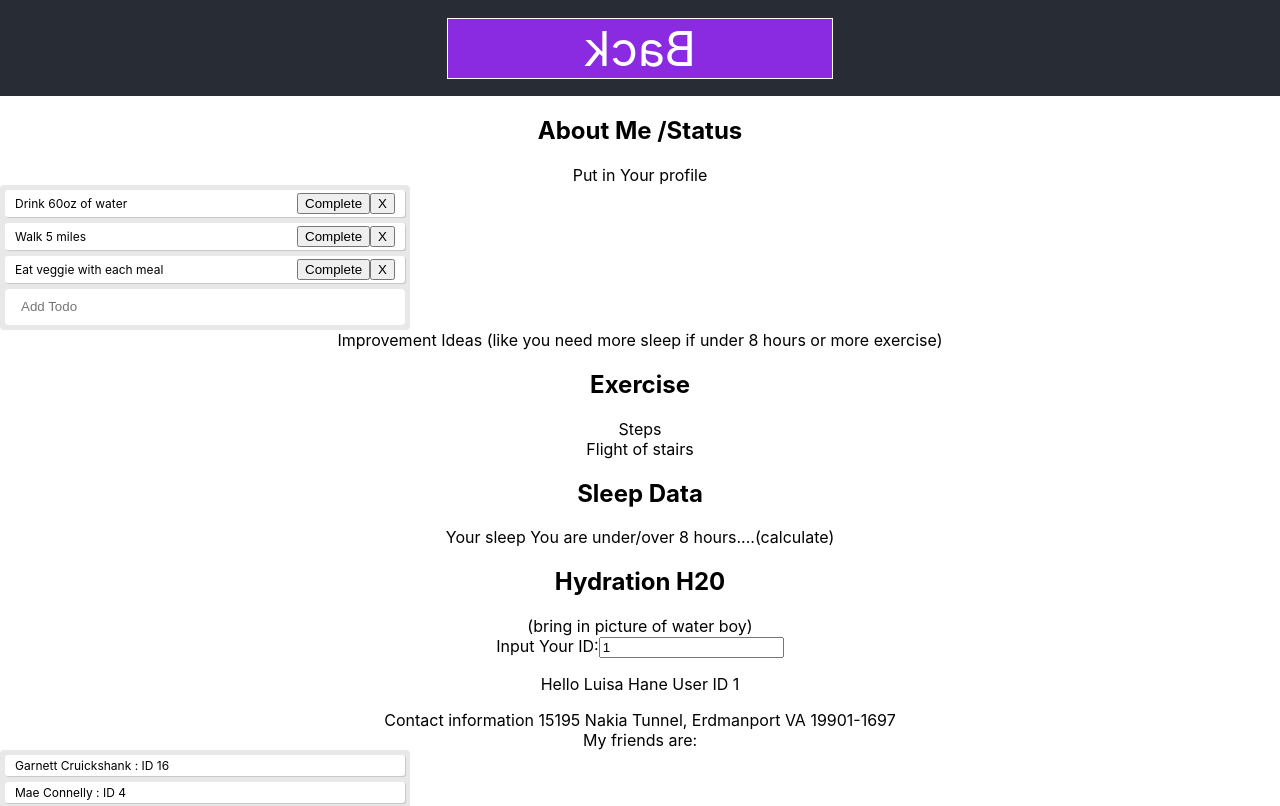
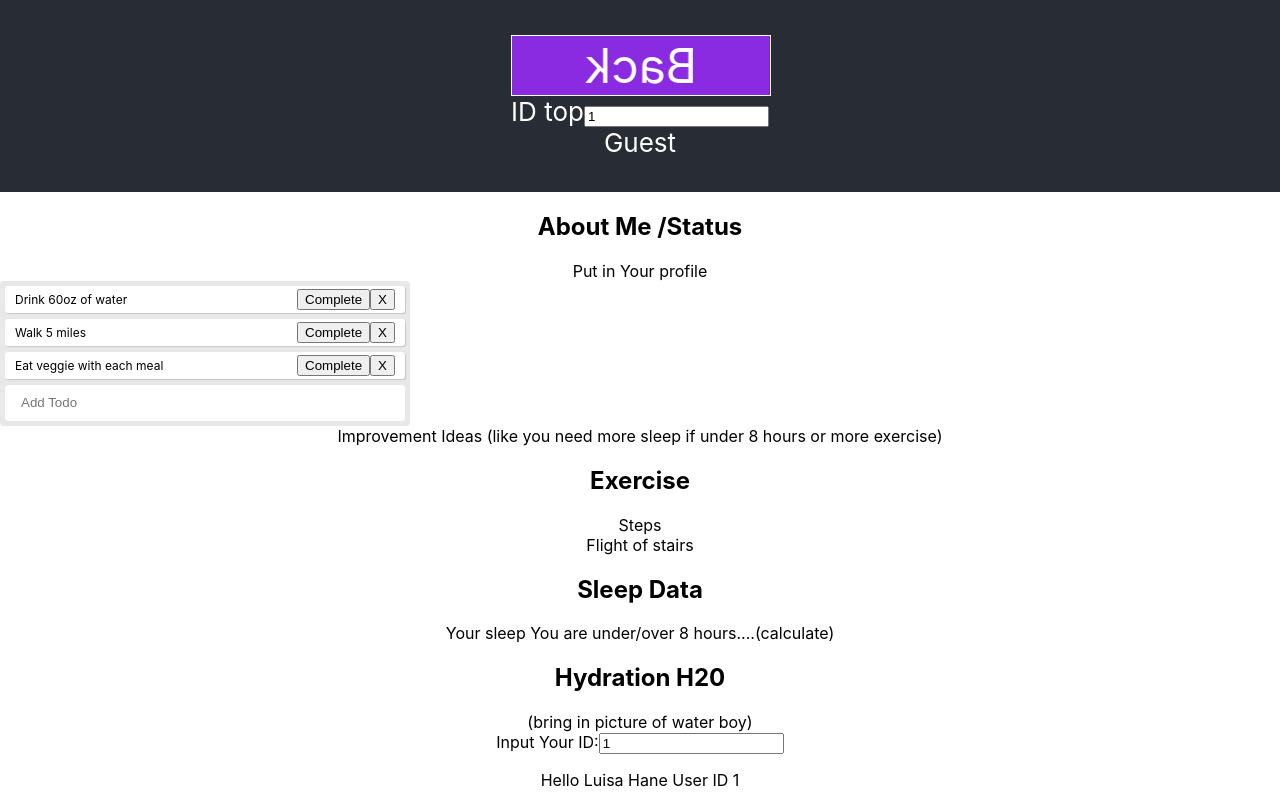
Before and after one commit to saykaren/GetFitter, a React (Create React App) app: page / in a window 1280 px wide. Shown: the top 806 px of the page. Built offline with nearby package versions, Linux system fonts and the light colour scheme.

Commit message:
adding to Welcome component for the ability to put in ID number and generate name but it is having issues not bringing up the right name. Will work on it more

```diff
--- a/src/Components/App/App.css
+++ b/src/Components/App/App.css
@@ -6,7 +6,7 @@
 
 .App-header {
   background-color: #282c34;
-  height: 6rem;
+  height: 12rem;
   display: flex;
   flex-direction: row;
   align-items: center;
@@ -31,7 +31,7 @@
 
 .flipCard {
   border: 1px solid white;
-  width: 30%;
+  width: 100%;
   transition-duration: 2s;
   transform-style: preserve-3d;
 }
@@ -98,3 +98,11 @@
  display: flex;
  flex-direction: column;
 }
+
+.welcomeInput{
+  display: flex;
+  align-items: center;
+}
+.welcomeSection {
+
+}
--- a/src/Components/App/UserLookUp.js
+++ b/src/Components/App/UserLookUp.js
@@ -1,7 +1,6 @@
 import React, {useState} from 'react';
 import './App.css';
 import userData from '../../data/users';
-
 
 const FriendList = ({ friends }) =>{
     var idNum = friends-1;
@@ -17,7 +16,7 @@ const FriendList = ({ friends }) =>{
 
 const UserLookUp = () => {
   const [request, setRequest] = useState(userData[0].name);
-  const [userId, setUserID] = useState(userData[0].id);
+  const [userId, setUserId] = useState(userData[0].id);
   const [address, setAddress] = useState(userData[0].address);
   const [friends, setFriends] = useState(userData[0].friends);
 
@@ -45,11 +44,11 @@ const UserLookUp = () => {
     if (y > 0 && y < userData.length-1){
       var x = event.target.value-1;
       var variable = userData[x].id;
-      setUserID(variable);
+      setUserId(variable);
       handleChange(x);
     }else{
       var zeroV = userData[0].id;
-      setUserID(zeroV);
+      setUserId(zeroV);
     };
   };
 
--- a/src/Components/App/Welcome.js
+++ b/src/Components/App/Welcome.js
@@ -1,11 +1,42 @@
-import React from 'react';
+
 import './App.css';
-// import React, {useState} from 'react';
+import React, {useState} from 'react';
+import userData from '../../data/users';
 
 
 const Welcome = () => {
 
+  const [userId, setUserId] = useState(userData[0].id);
+  const [name, setName] = useState("Guest");
+
+  const userChange = event => {
+    var y = event.target.value;
+    console.log({y});
+    if (y> 0 && y < userData.length-1){
+      var x = event.target.value-1;
+      console.log({x});
+      var variable = userData[x].id;
+      setUserId(variable);
+      changeContent();
+    }else{
+      var zeroV = userData[0].id;
+      console.log({zeroV});
+      setUserId(zeroV);
+      changeContent();
+    }
+  };
+
+  const changeContent = ()=>{
+    var y = userId;
+    var z = y--;
+    var x = userData[z].name;
+    console.log({z});
+    console.log({x});
+    setName(x);
+  }
+
   return (
+    <div className="welcomeSection">
       <div className="flipCard">
         <section className="front">
         Welcome
@@ -14,7 +45,30 @@ const Welcome = () => {
         Back
         </section>
       </div>
+      <Input
+          value={userId}
+          onChangeInput={userChange}
+          className="welcomeInput"
+        >
+        ID top
+        </Input>
+        <div>
+          {name}
+        </div>
+    </div>
   );
 };
 
+const Input = ({value, onChangeInput, children}) => (
+  <label>
+    {children}
+    <input
+      type="number"
+      value={value}
+      onChange={onChangeInput}
+      />
+  </label>
+);
+
+
 export default Welcome
```
Lines whose indentation alone changed are shown as unchanged.
